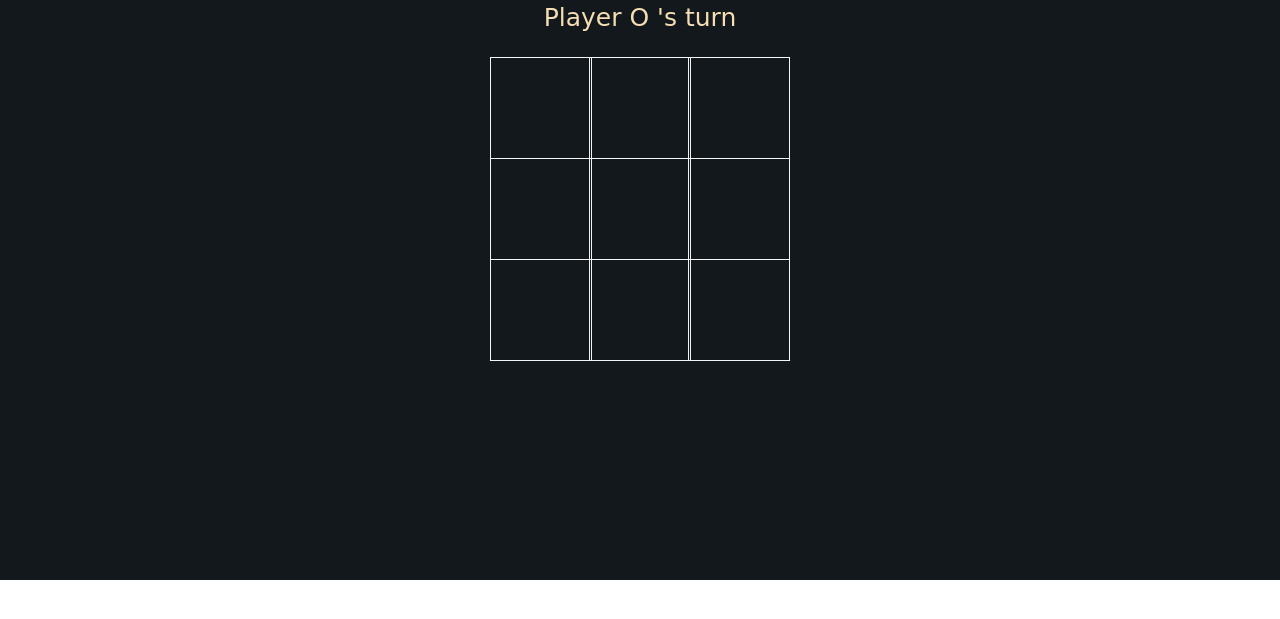
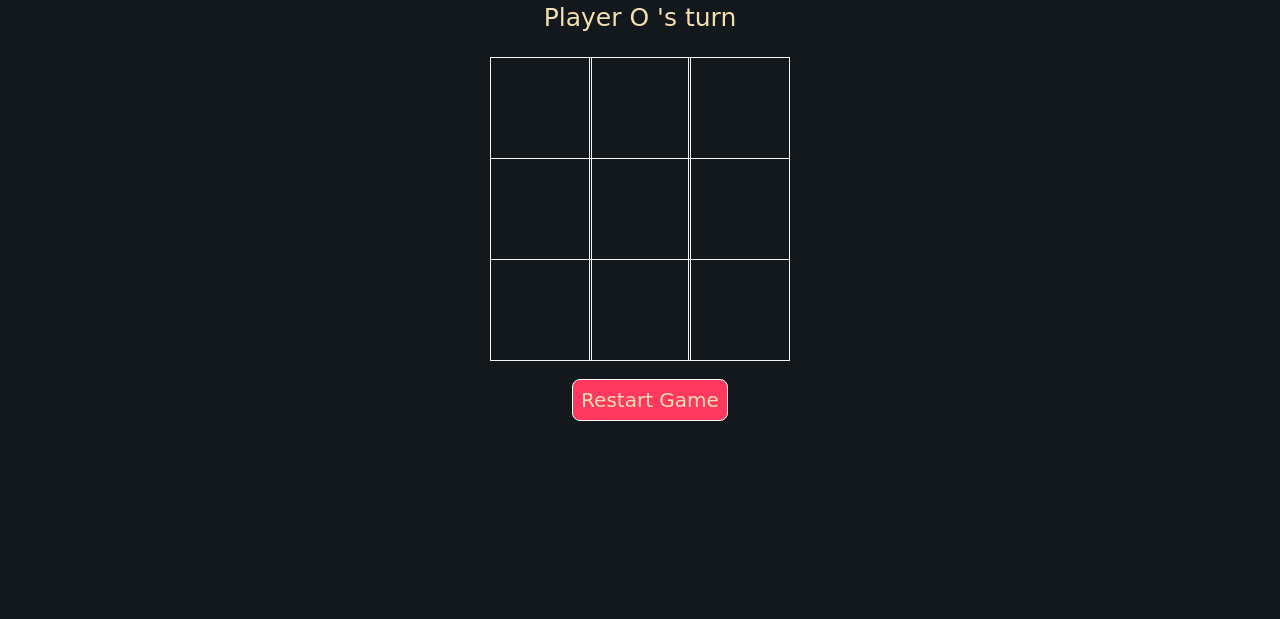
Before and after one commit to nguThapelo/TicTacToe, a plain HTML site: page index.html in a window 1280 px wide. Shown: the part 221-840 px from the top of the page. Before the commit the page ends 801 px from the top, so only its background shows below. Drawn offline with Linux system fonts and the light colour scheme.

Commit message:
placed and styled the restart button

```diff
--- a/index.html
+++ b/index.html
@@ -33,6 +33,14 @@
             <div class="tile"></div>
         </div>
 
+        <div class="display announcer hide">
+        </div>
+
+        <div class="restart-btn">
+            <button id="restart">
+                Restart Game
+            </button>
+        </div>
 
 
 
--- a/style.css
+++ b/style.css
@@ -6,7 +6,7 @@
 
 .background {
     background-color: #12181B;
-    height: 100vh;
+    height: 120vh;
     padding-top: 1px;
 }
 
@@ -41,5 +41,32 @@
     justify-content: center;
     align-items: center;
     font-size: 50px;
-    cursor:context-menu;
+    cursor:crosshair;
 }
+
+.hide {
+    display: none;
+}
+
+.restart-btn {
+    display: flex;
+    flex-direction: row;
+    justify-content: center;
+    align-items: center;
+    margin-top: 1em;
+}
+
+.restart-btn button {
+    color: wheat;
+    background-color:#498AFB ;
+    padding: 8px;
+    border-radius: 8px;
+    border: 1px solid white;
+    font-size: 20px;
+    margin-left: 1em;
+    cursor: pointer;
+}
+
+#restart {
+    background-color: #FF3860;
+}
```
